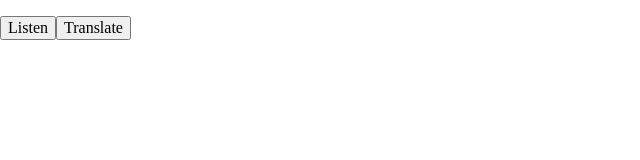
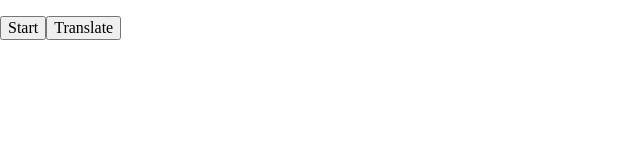
Before and after one commit to victory-a/project-edward, a React (Create React App) app: page / in a window 1280 px wide. Shown: the top 160 px of the page, without its empty margins (0-640 px from the left). Built offline with nearby package versions, Linux system fonts and the light colour scheme.

Commit message:
configured listening to start and stop only after user presses start or stop

```diff
--- a/src/components/speechRecognition/speechRecognition.js
+++ b/src/components/speechRecognition/speechRecognition.js
@@ -1,8 +1,6 @@
 import React, { Component }  from 'react';
 import translate from '../../translate';
 import speak from '../../speak'
-
-// text to speech
 
 
 //speech to text
@@ -24,35 +22,52 @@ class Recognition extends Component {
         })
     }
 
+    toggleListen = () => {
+        this.setState({
+          listening: !this.state.listening
+        },this.dictate)
+    }
+
     dictate = () => {
-        this.setState({listening: true})
-
-        let interimResults
-        recognition.start();
-        recognition.onresult = (event) => {
-            const speechToText = Array.from(event.results)
-            .map(result => result[0])
-            .map(result => result.transcript)
-            .join(' ');
-            console.log(speechToText)
-            interimResults = speechToText + ''
-
-            if (event.results[0].isFinal) {
-                this.setState({
-                    input: interimResults,
-                    listening: false
-                })
+        console.log('listening', this.state.listening)
+        if (this.state.listening) {
+            recognition.start();
+            recognition.onend = () => {
+                console.log('continue listening', this.state.listening)
+                recognition.start();
+            }
+        } else {
+            recognition.stop();
+            recognition.onend = () => {
+                console.log("Stopped listening per click")
             }
         }
-        recognition.onerror = (event) =>{
-            this.setState({
-                error: event.error
-            })
+
+        recognition.onstart = () => {
+            console.log("Listening!")
+        }
+
+        let finalTranscript = '';
+        recognition.onresult = (event) => {
+            let interimTranscript = '';
+
+            for (let i = event.resultIndex; i < event.results.length; i++) {
+                const transcript = event.results[i][0].transcript;
+                if (event.results[i].isFinal) {
+                    finalTranscript += transcript + ' ';
+                    this.setState({input: finalTranscript});
+                }
+                else {
+                    interimTranscript += transcript;
+                    console.log(interimTranscript)
+                }
+            }
         }
     }
 
     onTranslate = () => {
         const { input, language } = this.state;
+        console.log('input', this.state.input)
         translate(input, language)
         .then(response => {
             this.setState({output: response[0].translation})
@@ -67,7 +82,7 @@ class Recognition extends Component {
                     <p> {this.state.input}</p>
                     <p> {this.state.output}</p>
                 </div>
-                <button onClick={this.dictate} className="btn-primary" disabled={this.state.listening}>Listen</button>
+                <button onClick={this.toggleListen} className="btn-primary">{!this.state.listening? 'Start': 'Stop'}</button>
                 <button onClick={this.onTranslate} className="btn-primary" >Translate</button>
           </div>
         )
```
